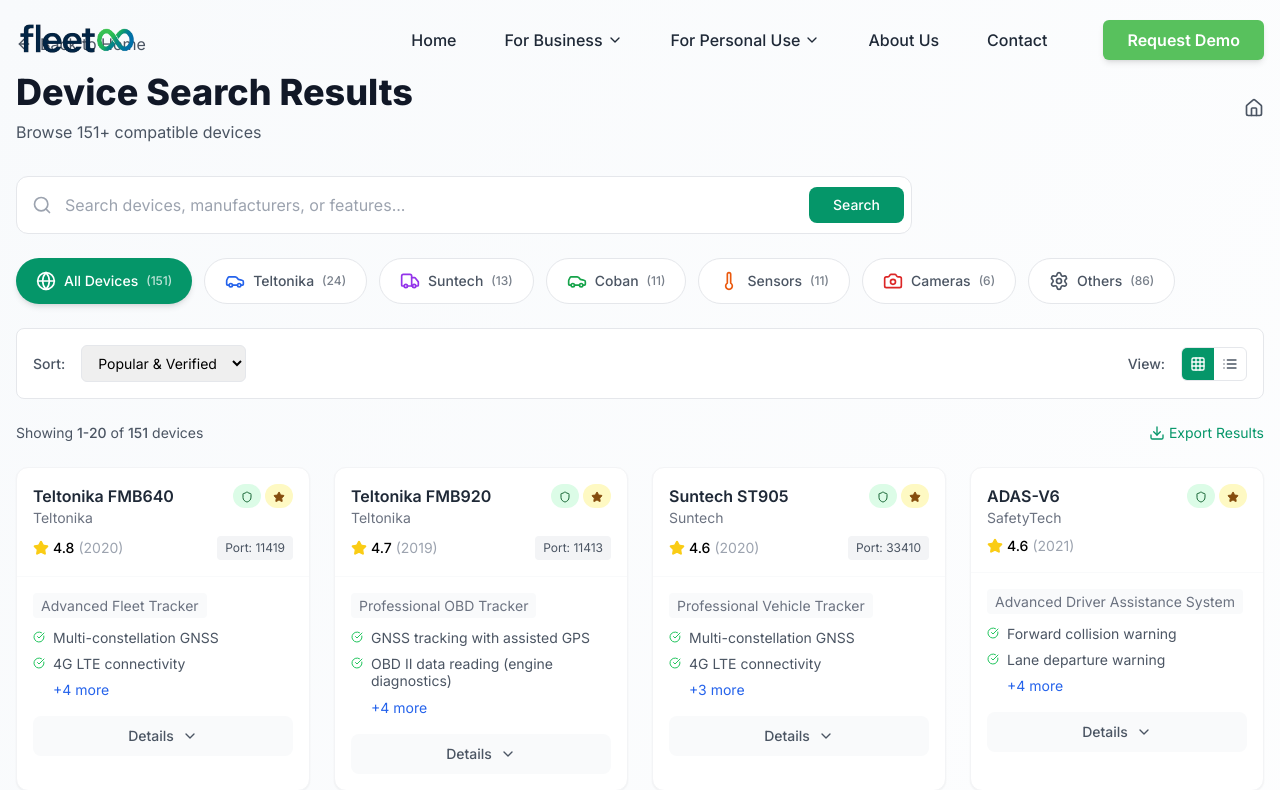
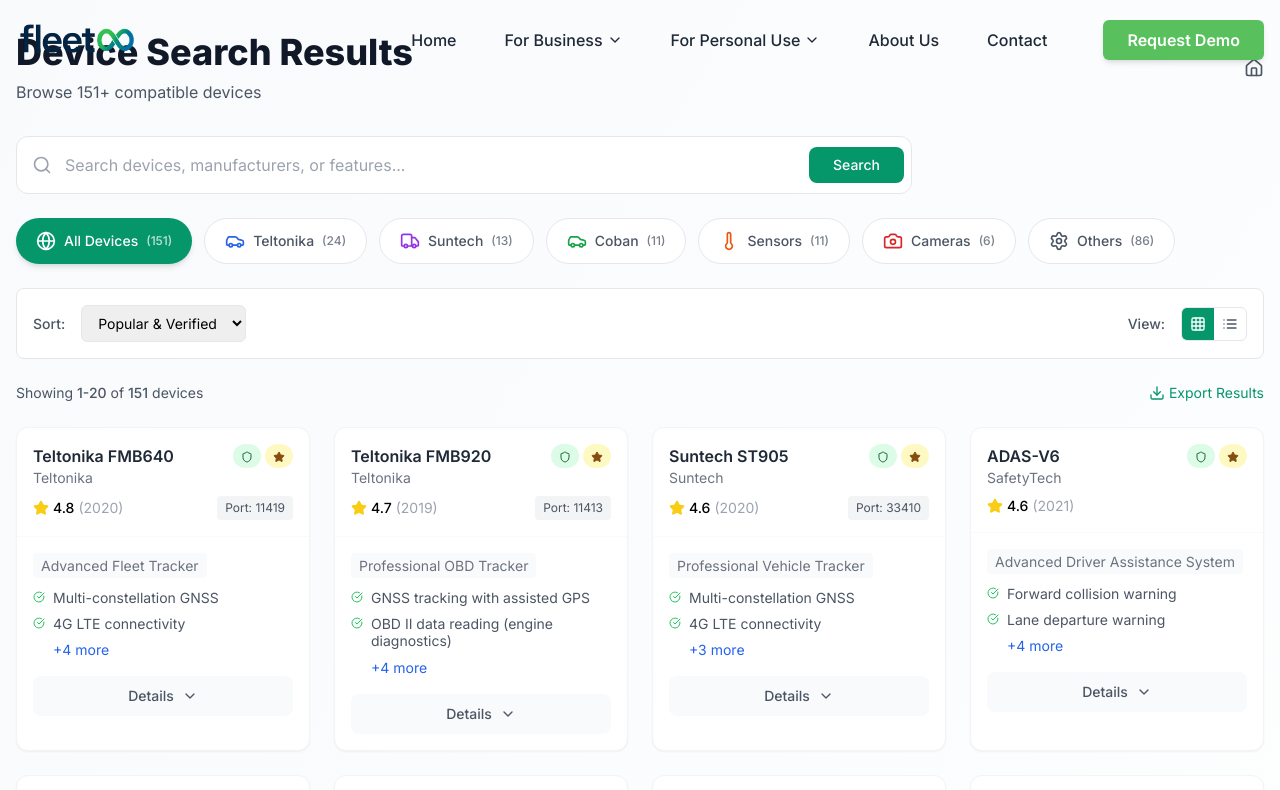
Before and after one commit to Bahareh-Esteki/fleetinfinity, a Next.js app: page /device-search in a window 1280 px wide. Shown: the top 790 px of the page. Built offline with nearby package versions, Linux system fonts and the light colour scheme.

Commit message:
new changes

```diff
--- a/app/components/DeviceSearchResults.js
+++ b/app/components/DeviceSearchResults.js
@@ -127,14 +127,6 @@
       <div className="container mx-auto px-4">
         {/* Header with back button */}
         <div className="mb-8">
-          <button
-            onClick={() => router.push("/")}
-            className="flex items-center gap-2 text-gray-600 hover:text-emerald-600 mb-4 transition-colors"
-          >
-            <ArrowLeft className="w-4 h-4" />
-            Back to Home
-          </button>
-
           <div className="flex items-center justify-between">
             <div>
               <h1 className="text-3xl md:text-4xl font-extrabold text-gray-900 mb-2">
```
